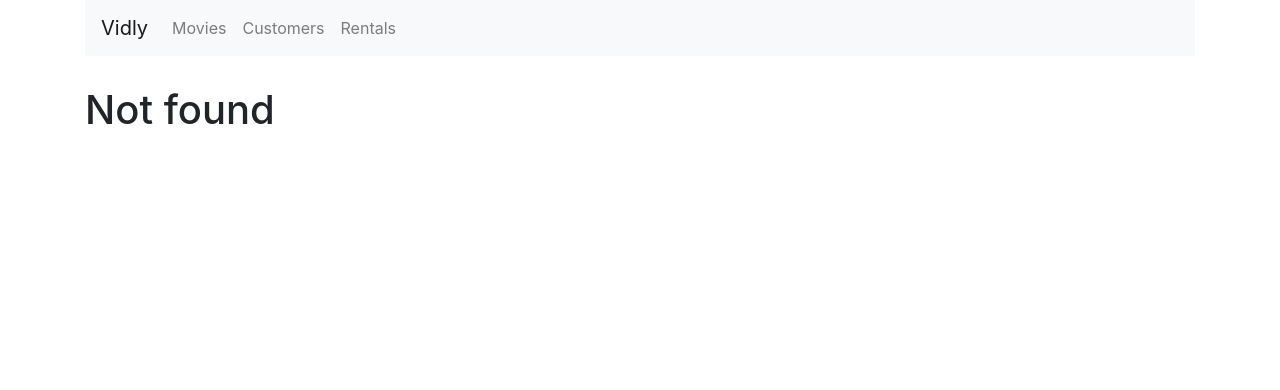
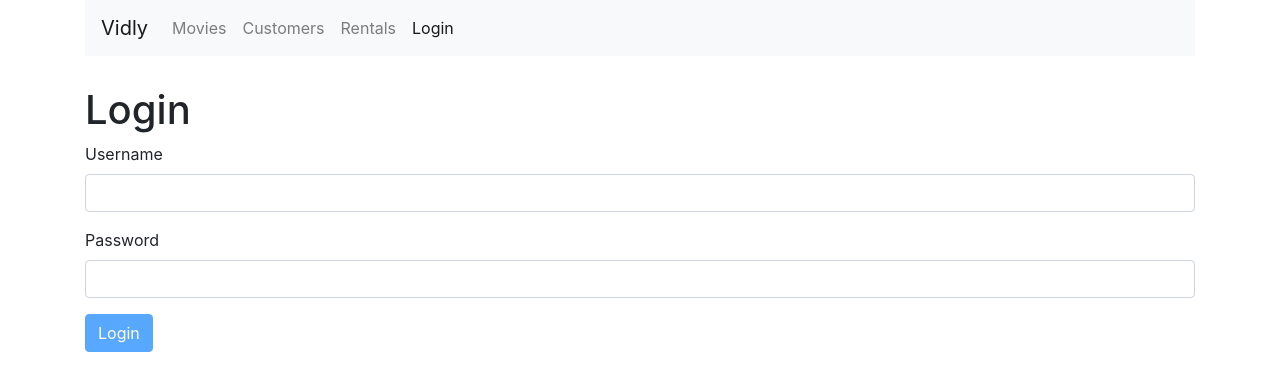
Before and after one commit to chenxq/first-react, a React (Create React App) app: page /login in a window 1280 px wide. Before the commit this address led to /not-found. Shown: the top 390 px of the page. Built offline with nearby package versions, Linux system fonts and the light colour scheme.

Commit message:
Login form

```diff
--- a/package.json
+++ b/package.json
@@ -8,6 +8,7 @@
     "@testing-library/user-event": "^7.1.2",
     "bootstrap": "^4.5.0",
     "font-awesome": "^4.7.0",
+    "joi-browser": "^13.4.0",
     "loadash": "^1.0.0",
     "lodash": "^4.17.15",
     "prop-type": "0.0.1",
--- a/src/App.jsx
+++ b/src/App.jsx
@@ -7,6 +7,7 @@
 import NotFound from "./components/notFound";
 import NavBar from "./components/common/navBar";
 import MovieForm from "./components/movieForm";
+import LoginForm from "./components/loginForm";
 // import NavBar from './components/navBar';
 
 class App extends Component {
@@ -47,8 +48,9 @@
       <React.Fragment>
         {/* <NavBar totalCounters={this.state.counters.filter(c => c.value > 0).length} /> */}
         <main className="container">
-          <NavBar/>
+          <NavBar />
           <Switch>
+            <Route path="/login" component={LoginForm}></Route>
             <Route path="/movies/:id" component={MovieForm} />
             <Route path="/movies" component={Movies}></Route>
             <Route path="/customers" component={Customers}></Route>
--- /dev/null
+++ b/src/components/common/form.jsx
@@ -0,0 +1,80 @@
+import React, { Component } from "react";
+import Joi from "joi-browser";
+import Input from "./input";
+
+class Form extends Component {
+  state = {
+    account: {},
+    errors: {},
+  };
+
+  validate = () => {
+    const options = {
+      abortEarly: false,
+    };
+    const { error } = Joi.validate(this.state.data, this.schema, options);
+
+    if (!error) return null;
+
+    const errors = {};
+    for (let item of error.details) errors[item.path[0]] = item.message;
+    return errors;
+  };
+
+  validateProperty = ({ name, value }) => {
+    const obj = { [name]: value };
+    const schema = { [name]: this.schema[name] };
+
+    const { error } = Joi.validate(obj, schema);
+
+    return error ? error.details[0].message : null;
+  };
+
+  handleSubmit = (e) => {
+    e.preventDefault();
+
+    const errors = this.validate();
+    this.setState({ errors: errors || {} });
+
+    if (errors) return;
+
+    this.doSubmit();
+  };
+
+  handleChange = ({ currentTarget: input }) => {
+    const errors = { ...this.state.errors };
+    const errorMessage = this.validateProperty(input);
+
+    if (errorMessage) errors[input.name] = errorMessage;
+    else delete errors[input.name];
+
+    const data = { ...this.state.data };
+    data[input.name] = input.value;
+
+    this.setState({ data, errors });
+  };
+
+  renderButton(label) {
+    return (
+      <button disabled={this.validate()} className="btn btn-primary">
+        {label}
+      </button>
+    );
+  }
+
+  renderInput(name, label, type = "text") {
+    const { data, errors } = this.state;
+    return (
+      <Input
+        type={type}
+        name={name}
+        value={data[name]}
+        label={label}
+        error={errors[name]}
+        onChange={this.handleChange}
+      />
+    );
+  }
+}
+
+export default Form;
--- /dev/null
+++ b/src/components/common/input.jsx
@@ -0,0 +1,13 @@
+import React from "react";
+
+const Input = ({ name, label, error, ...rest }) => {
+  return (
+    <div className="form-group">
+      <label htmlFor={name}>{label}</label>
+      <input {...rest} name={name} id={name} className="form-control" />
+      {error && <div className="alert alert-danger">{error}</div>}
+    </div>
+  );
+};
+
+export default Input;
--- a/src/components/common/navBar.jsx
+++ b/src/components/common/navBar.jsx
@@ -29,6 +29,9 @@
           <NavLink className="nav-item nav-link" to="/rentals">
             Rentals
           </NavLink>
+          <NavLink className="nav-item nav-link" to="/login">
+            Login
+          </NavLink>
         </div>
       </div>
     </nav>
--- /dev/null
+++ b/src/components/loginForm.jsx
@@ -0,0 +1,38 @@
+import React from "react";
+import Joi from "joi-browser";
+import Form from "./common/form";
+
+class LoginForm extends Form {
+  state = {
+    data: {
+      username: "",
+      password: "",
+    },
+    errors: {},
+  };
+
+  schema = {
+    username: Joi.string().required().label("Username"),
+    password: Joi.string().required().label("Password"),
+  };
+
+  doSubmit = () => {
+    // Call server
+    console.log("Submitted");
+  };
+
+  render() {
+    return (
+      <div>
+        <h1>Login</h1>
+        <form onSubmit={this.handleSubmit}>
+          {this.renderInput("username", "Username")}
+          {this.renderInput("password", "Password", "password")}
+          {this.renderButton("Login")}
+        </form>
+      </div>
+    );
+  }
+}
+
+export default LoginForm;
```
Also changed, not shown: 1 other file (tests, documents, lock files or other folders).
